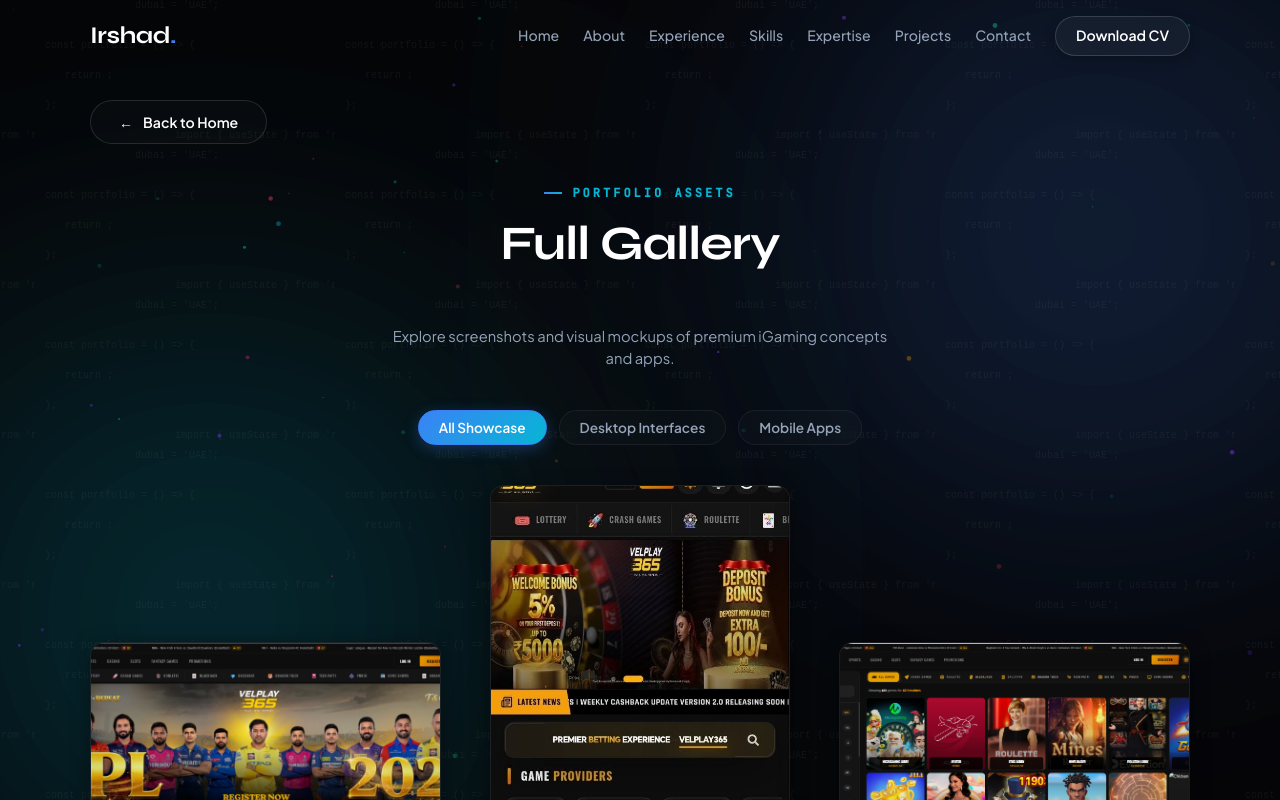
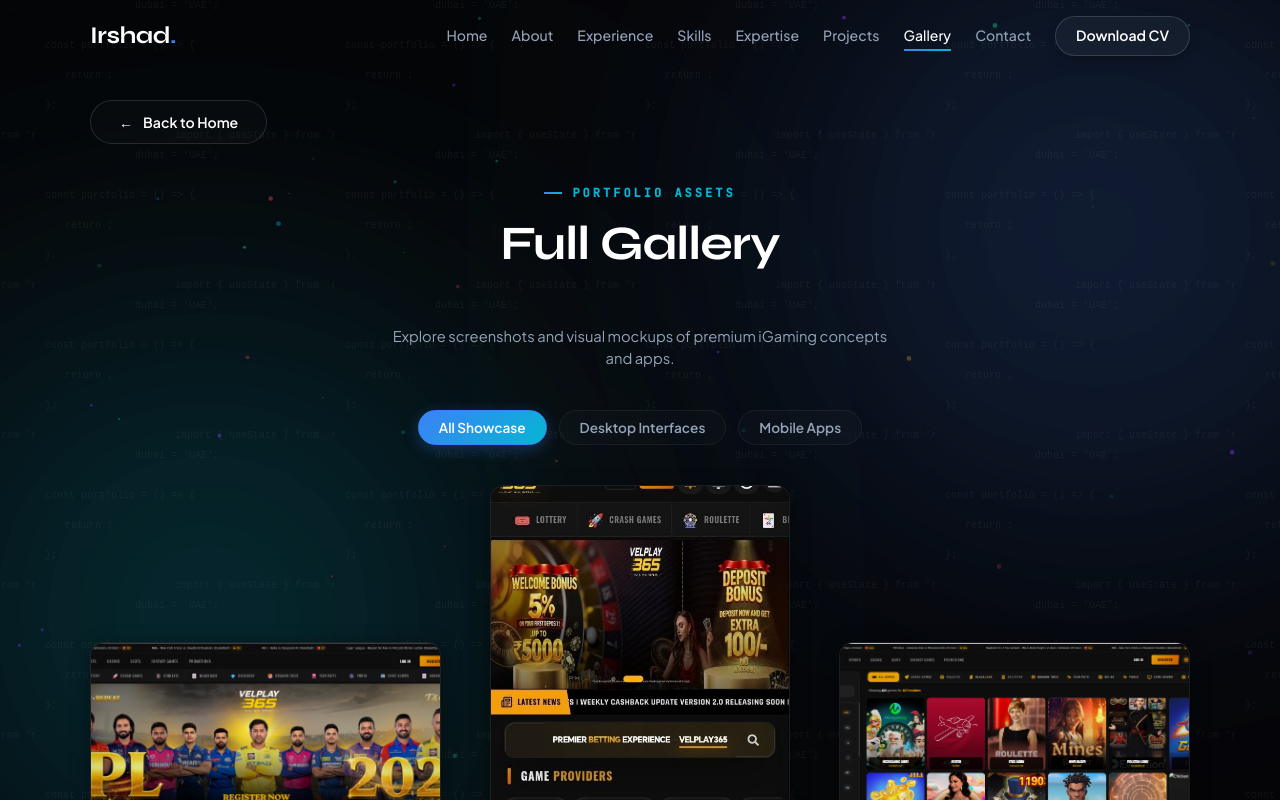
Before and after one commit to irshad800/My-Portfolio, a React (Vite) app: page /gallery in a window 1280 px wide. Shown: the top 800 px of the page. Built offline with nearby package versions, Linux system fonts and the light colour scheme.

Commit message:
feat: add Gallery to navbar and mobile menu with routing

```diff
--- a/src/components/Navbar.jsx
+++ b/src/components/Navbar.jsx
@@ -21,6 +21,7 @@
   };
 
   const isActive = (href) => {
+    if (href === '/gallery') return isGalleryPage;
     if (isGalleryPage) return false;
     return activeSection === href.slice(1);
   };
@@ -31,7 +32,17 @@
         <div className="container">
           <Link to="/" className="nav-logo" onClick={close}>Irshad<span>.</span></Link>
           <div className="nav-links">
-            {navLinks.map(l => (
+            {navLinks.map(l => {
+              const isRoute = l.href.startsWith('/');
+              return isRoute ? (
+                <Link
+                  key={l.href}
+                  to={getHref(l.href)}
+                  className={isActive(l.href) ? 'active' : ''}
+                >
+                  {l.label}
+                </Link>
+              ) : (
                 <a
                   key={l.href}
                   href={getHref(l.href)}
@@ -39,7 +50,8 @@
                 >
                   {l.label}
                 </a>
-            ))}
+              );
+            })}
             <a href="#!" className="nav-cta" onClick={e => { e.preventDefault(); onDownloadCV(); }}>
               Download CV
             </a>
@@ -51,9 +63,14 @@
       </nav>
       <div className={`mobile-overlay${menuOpen ? ' open' : ''}`} onClick={close} />
       <div className={`mobile-menu${menuOpen ? ' open' : ''}`}>
-        {navLinks.map(l => (
+        {navLinks.map(l => {
+          const isRoute = l.href.startsWith('/');
+          return isRoute ? (
+            <Link key={l.href} to={getHref(l.href)} onClick={close}>{l.label}</Link>
+          ) : (
             <a key={l.href} href={getHref(l.href)} onClick={close}>{l.label}</a>
-        ))}
+          );
+        })}
         <a href="#!" className="btn nav-cta" style={{ textAlign: 'center', marginTop: 12 }}
           onClick={e => { e.preventDefault(); close(); onDownloadCV(); }}>
           Download CV
--- a/src/data/portfolioData.js
+++ b/src/data/portfolioData.js
@@ -160,6 +160,7 @@
   { label: 'Skills', href: '#skills' },
   { label: 'Expertise', href: '#expertise' },
   { label: 'Projects', href: '#projects' },
+  { label: 'Gallery', href: '/gallery' },
   { label: 'Contact', href: '#contact' },
 ];
 
```
Lines whose indentation alone changed are shown as unchanged.
